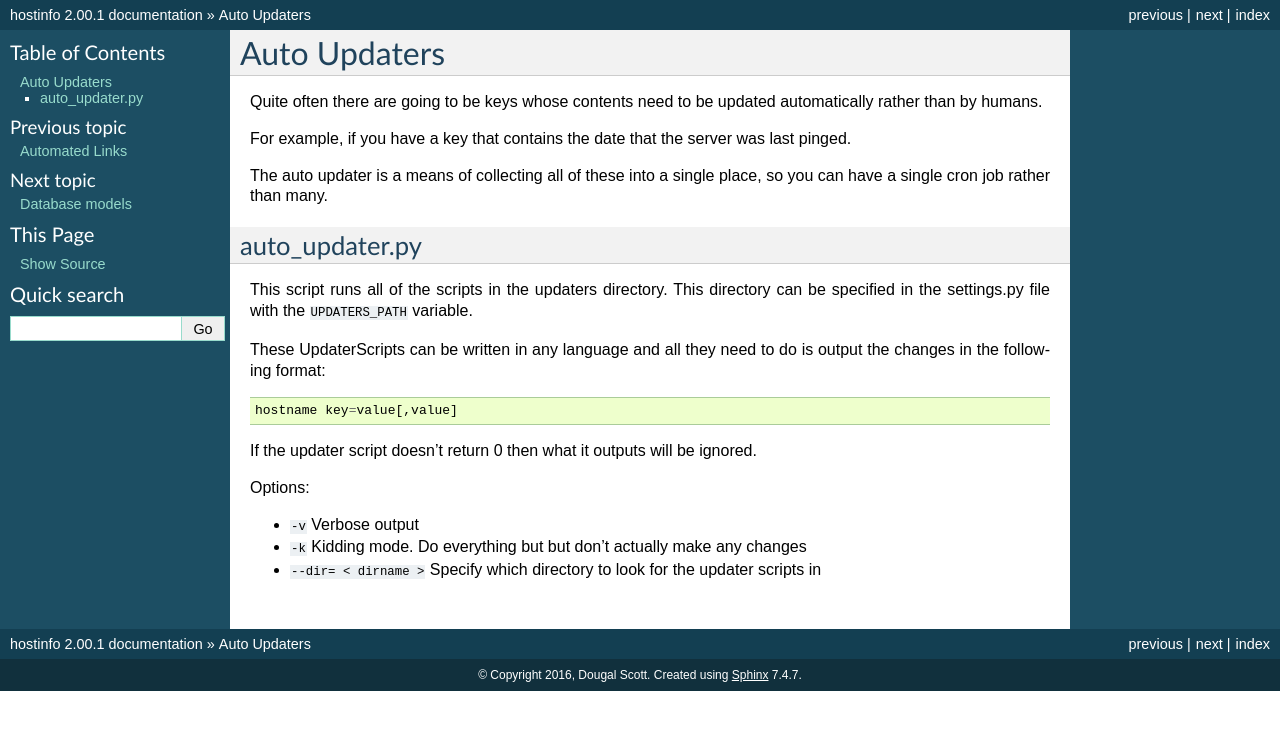
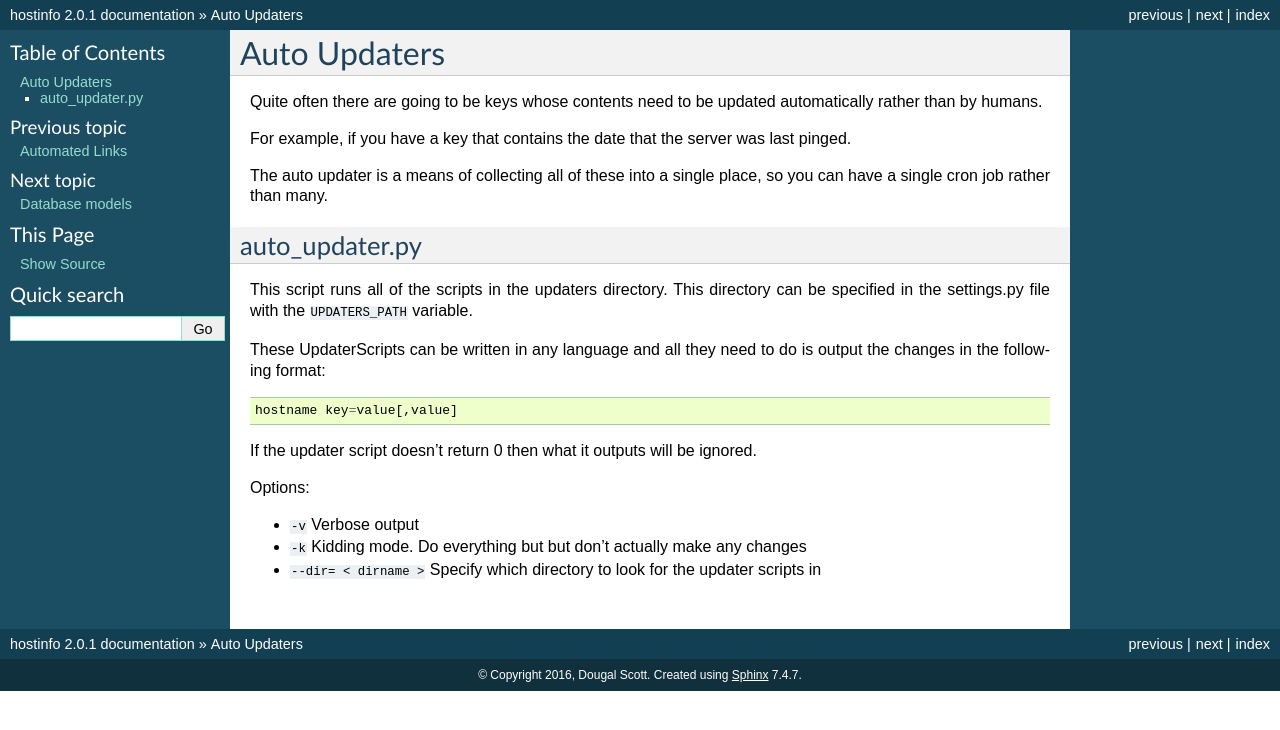
Before and after one commit to dwagon/Hostinfo, a Sphinx documentation site: the page built from docs/AutoUpdaters.rst, in a window 1280 px wide. Shown: the top 730 px of the page. Built offline with Sphinx 7.4.7, drawn with Linux system fonts in a browser that asks for light colours.

Commit message:
Upped version

```diff
--- a/docs/conf.py
+++ b/docs/conf.py
@@ -51,9 +51,9 @@ copyright = u'2016, Dougal Scott'
 # built documents.
 #
 # The short X.Y version.
-version = '2.00'
+version = '2.0'
 # The full version, including alpha/beta/rc tags.
-release = '2.00.1'
+release = '2.0.1'
 
 # The language for content autogenerated by Sphinx. Refer to documentation
 # for a list of supported languages.
```
